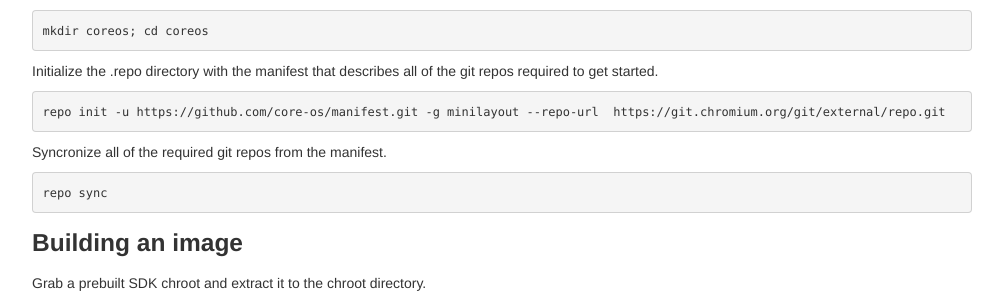
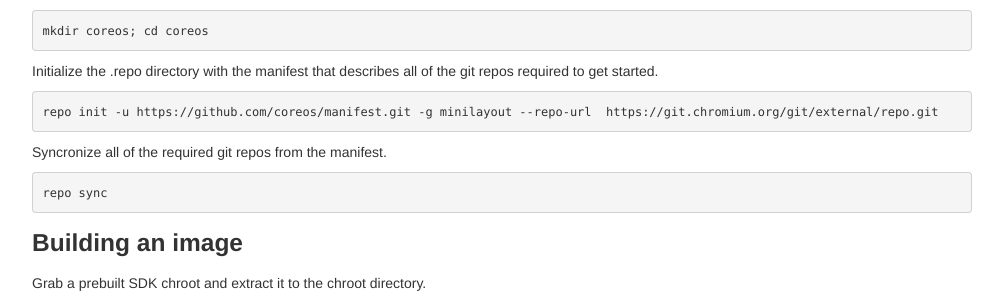
Before and after one commit to RandomStuffs22/coreos.github.com, a Jekyll site: the page built from index.markdown, in a window 1280 px wide and 900 px high, scrolled down 337 px. Shown: the part 155-451 px from the top of the window, without its empty margins (138-1141 px from the left). Built offline with Jekyll 4.4.1, drawn with Linux system fonts in a browser that asks for light colours; Markdown is read by kramdown in place of the engine named in the settings; part of the change alters nothing that is shown.

Commit message:
fix(index): use new github.com/coreos

````diff
--- a/index.markdown
+++ b/index.markdown
@@ -45,7 +45,7 @@ Initialize the .repo directory with the manifest that describes all of the git
 repos required to get started.
 
 ```
-repo init -u https://github.com/core-os/manifest.git -g minilayout --repo-url  https://git.chromium.org/git/external/repo.git
+repo init -u https://github.com/coreos/manifest.git -g minilayout --repo-url  https://git.chromium.org/git/external/repo.git
 ```
 
 Syncronize all of the required git repos from the manifest.
````
